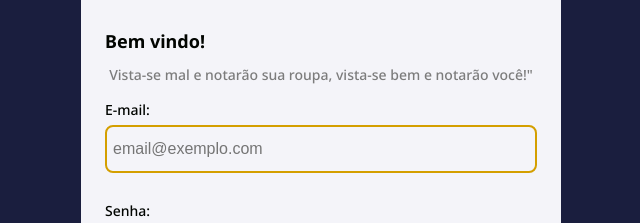
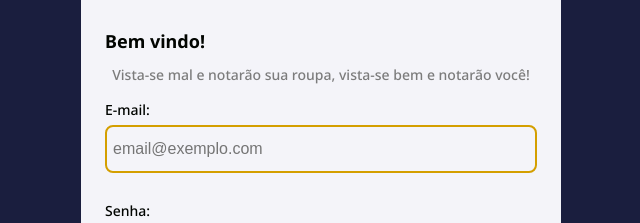
Before and after one commit to eodamazio/wallet-front-end, a plain HTML site: page index.html in a window 1280 px wide. Shown: the part 256-479 px from the top of the page, 319-959 px from the left. Drawn offline with Linux system fonts and the light colour scheme.

Commit message:
corrigindo

```diff
--- a/index.html
+++ b/index.html
@@ -13,7 +13,7 @@
           <img src="src/img/logo.png" class="logo" alt="Logo Wallet App" />
           <h3 class="full-width mt larger text-left">Bem vindo!</h3>
           <p class="mt small">
-            Vista-se mal e notarão sua roupa, vista-se bem e notarão você!"
+            Vista-se mal e notarão sua roupa, vista-se bem e notarão você!
           </p>
           <label class="mt" for="input-email">E-mail:</label>
           <input
```
